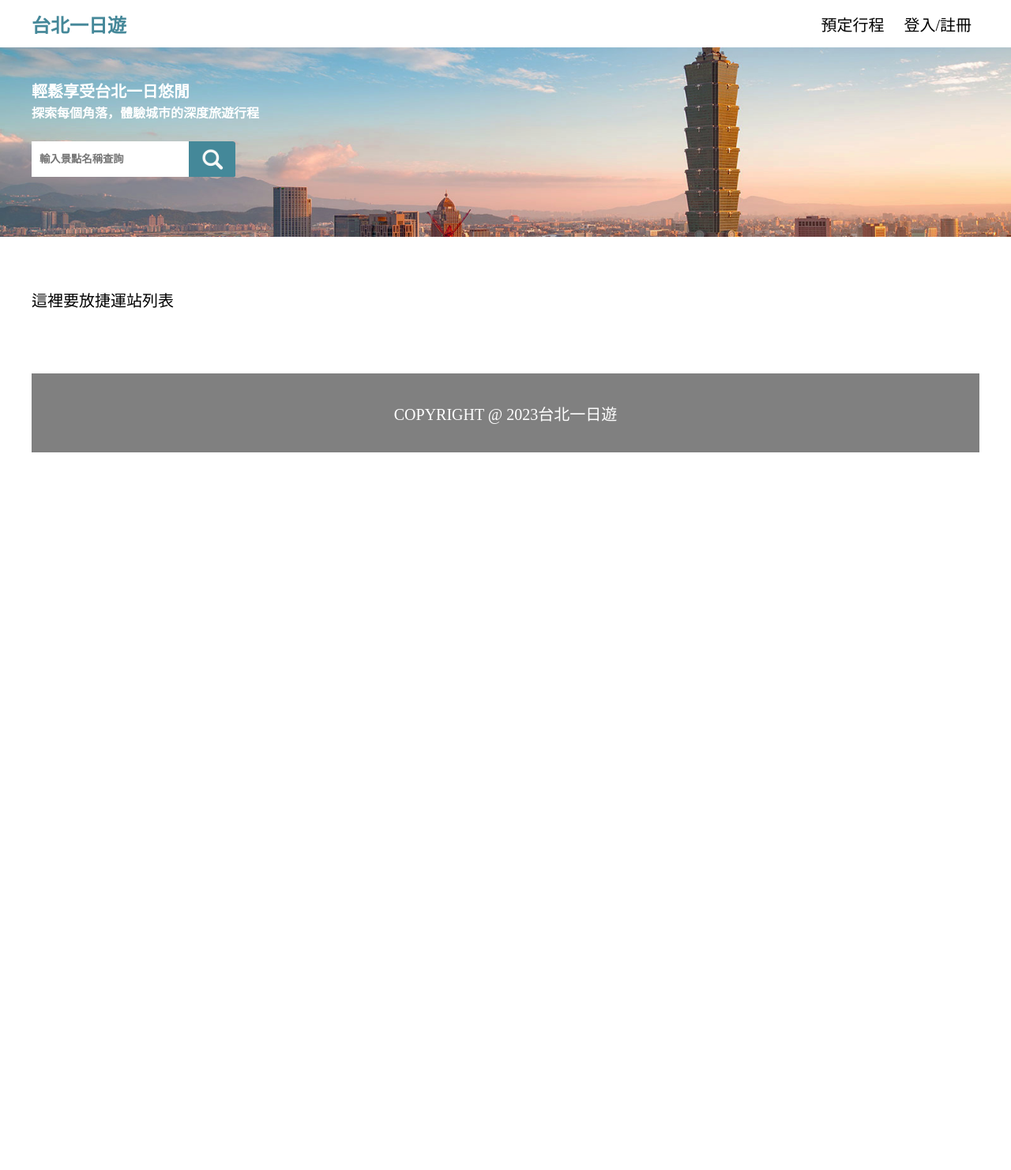
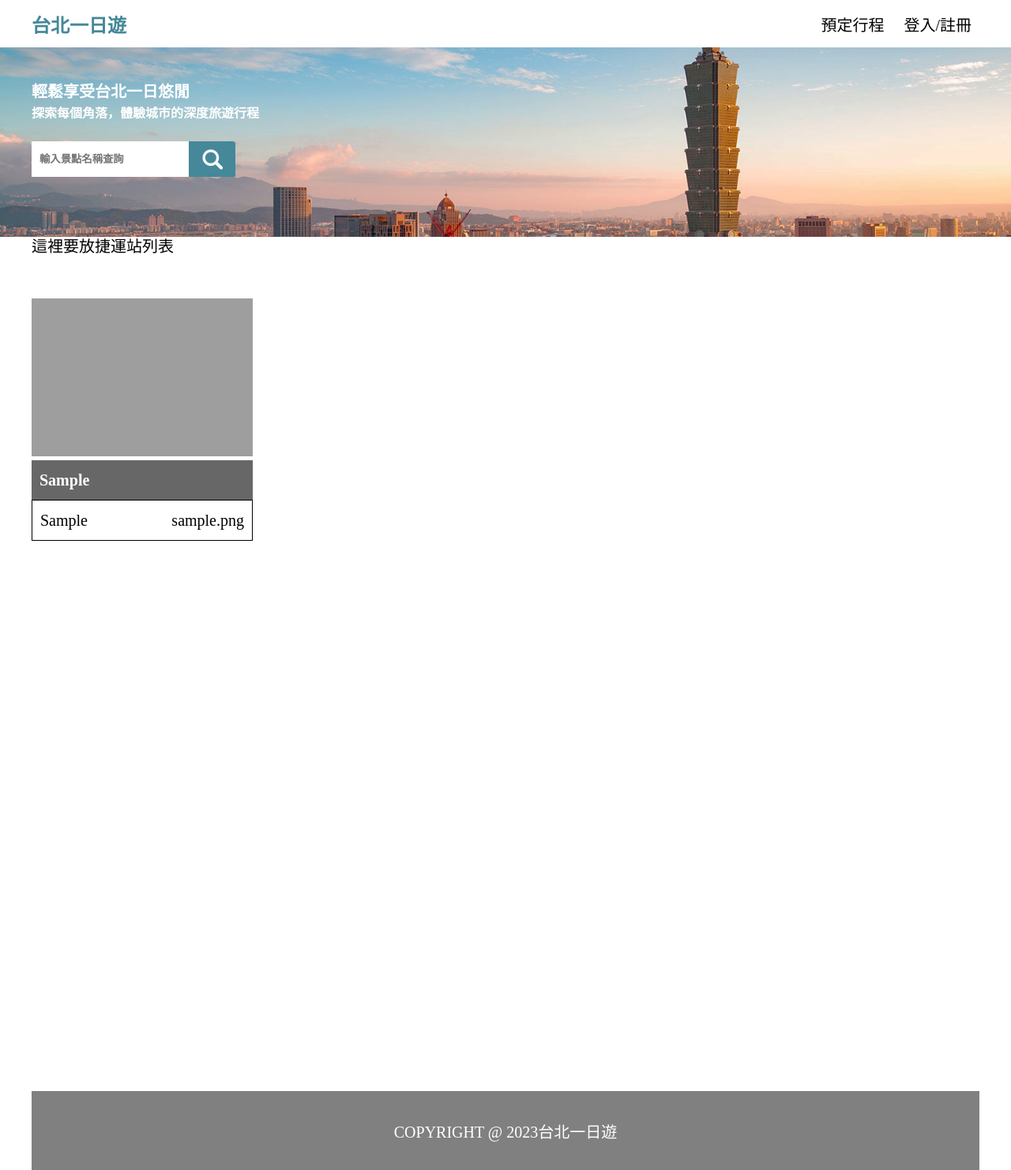
Before and after one commit to lark1987/TaipeiDayTrip, a Flask app: page / in a window 1280 px wide. Shown: the whole page at 79% size. Before the commit the page ends 573 px from the top, so only its background shows below. Run offline with Flask 3, Linux system fonts and the light colour scheme; tables that the repository leaves empty or names only in its code hold one stand-in row (values such as "Sample post"); grey boxes are pictures that could not be loaded.

Commit message:
0907-1021

```diff
--- a/app.py
+++ b/app.py
@@ -58,10 +58,17 @@
 			cursor.execute("SELECT * FROM attractions LIMIT %s,12",(page_start,))
 
 		SQLdata=cursor.fetchall()
+
+		if cursor.rowcount == 0:
+			next_page=None
+		else:
+			next_page=page+1
+
+
 		response_data=get_attractions_data(SQLdata)
 		response={
-			"nextPage":page+1,
-  			"data":response_data
+			"nextPage":next_page,
+  			"data":response_data,
 		}
 
 		cursor.close()
--- a/static/index.css
+++ b/static/index.css
@@ -22,7 +22,7 @@
 
 .mrt_list{height:50px;display:flex;align-items:center;width: 100%;}
 
-.main{margin:50px 0;
+.main{margin:20px 0;
       display:grid;
       grid-template-areas:
       "t t t t"
@@ -36,17 +36,17 @@
 .attraction img{width:100%;height:200px;object-fit:cover;}
       /* position:relative;bottom:40%;z-index: -1; */
 
-.attraction_name{display:flex;align-items:center;
-      /* position:relative;top:85%;height:25%; */
-      line-height:50px;padding-left:10px ;
+.attraction_name{
+      line-height:50px;
+      display:flex;align-items:center;
+      padding-left:10px;
       background-color: rgba(34, 33, 33, 0.683);
       color: white;font-weight:bold; }
 
-.attraction_info{border:1px solid #000;padding:0 10px;
-      /* position:relative;top:85%;height:25%; */
-      display:flex;justify-content:space-between;align-items:center;
+.attraction_info{
       line-height:50px;
-      }
+      display:flex;align-items:center;justify-content:space-between;
+      border:1px solid #000;padding:0 10px;}
 
 
 footer{width:100%;position:relative;left:0;bottom:0;z-index:-1;
--- a/static/index.js
+++ b/static/index.js
@@ -1,5 +1,6 @@
 
 let nextPage = 0;
+let search_value = "";
 
 // 獲取緩存資料
 function getCacheData(url) {
@@ -19,7 +20,6 @@
     const cachedData = getCacheData(url);
     if (cachedData) {
         handleData(cachedData);
-        console.log(cachedData); //待刪除
         console.log("沒有連線")
         return;
     }
@@ -32,7 +32,6 @@
         .then(data => {
             setCacheData(url, data);
             handleData(data);
-            console.log(data); // 待刪除
             console.log("有連線")
         })
         .catch(error => {
@@ -45,7 +44,6 @@
 function handleData(data){
 
     nextPage = data.nextPage;
-    nextPage = Math.min(nextPage, 5);
     data = data.data;
 
     const gridContainer = document.getElementById("gridContainer");
@@ -89,36 +87,35 @@
 
 }
 
-// 網頁刷新加載資訊
-// document.addEventListener("DOMContentLoaded", function () {
-//     url="/api/attractions?page=0"
-//     getData(url);
-// });
-
-
-// 滾動到底部加載資料
+// 看見底部加載資料
 let isClickable = true;
 const targetElement = document.getElementById('footer');
 const observer = new IntersectionObserver(entries => {
     const targetEntry = entries[0];
     if (targetEntry.isIntersecting) {
-
         console.log("底部區域")
 
         // 防止連續呼叫
         if (isClickable) {
             isClickable = false;
 
-            url="/api/attractions?page="+nextPage;
-            console.log(url);// 待刪除
-            getData(url);
+            let url="/api/attractions?"
 
-            setTimeout(() => {isClickable = true;}, 2000);
+            if(search_value !== null && nextPage !== null){
+                url+="keyword="+search_value+"&page="+nextPage;
+                console.log(url); // 待刪除
+                getData(url);
+            }
+            else if(nextPage !== null) {
+                url+="page="+nextPage;
+                console.log(url); // 待刪除
+                getData(url);
+            }
         }
+            setTimeout(() => {isClickable = true;}, 1000);
     }
 });
 observer.observe(targetElement);
-
 
 
 // 關鍵字搜尋功能
@@ -126,7 +123,7 @@
 search_button.addEventListener("click", function () {
 
     const search_input = document.getElementById("search_input");
-    const search_value = search_input.value;
+    search_value = search_input.value;
     url="/api/attractions?page=0&keyword="+search_value
     console.log(url)
 
@@ -134,5 +131,7 @@
     mains.forEach(main => {
         main.parentNode.removeChild(main);
     })
+
     getData(url);
+
 })
--- a/templates/index.html
+++ b/templates/index.html
@@ -30,12 +30,11 @@
             </div>
         </div>
 
-        <br><br><br><br><br><br><br><br><br><br>
+        <br><br><br><br><br><br><br>
 
         <div class="mrt_list">這裡要放捷運站列表</div>
         <br>
         <div id="gridContainer"></div>
-        <br>
         <br>
          <footer id="footer"> COPYRIGHT @ 2023台北一日遊 </footer>
     </div>
```
